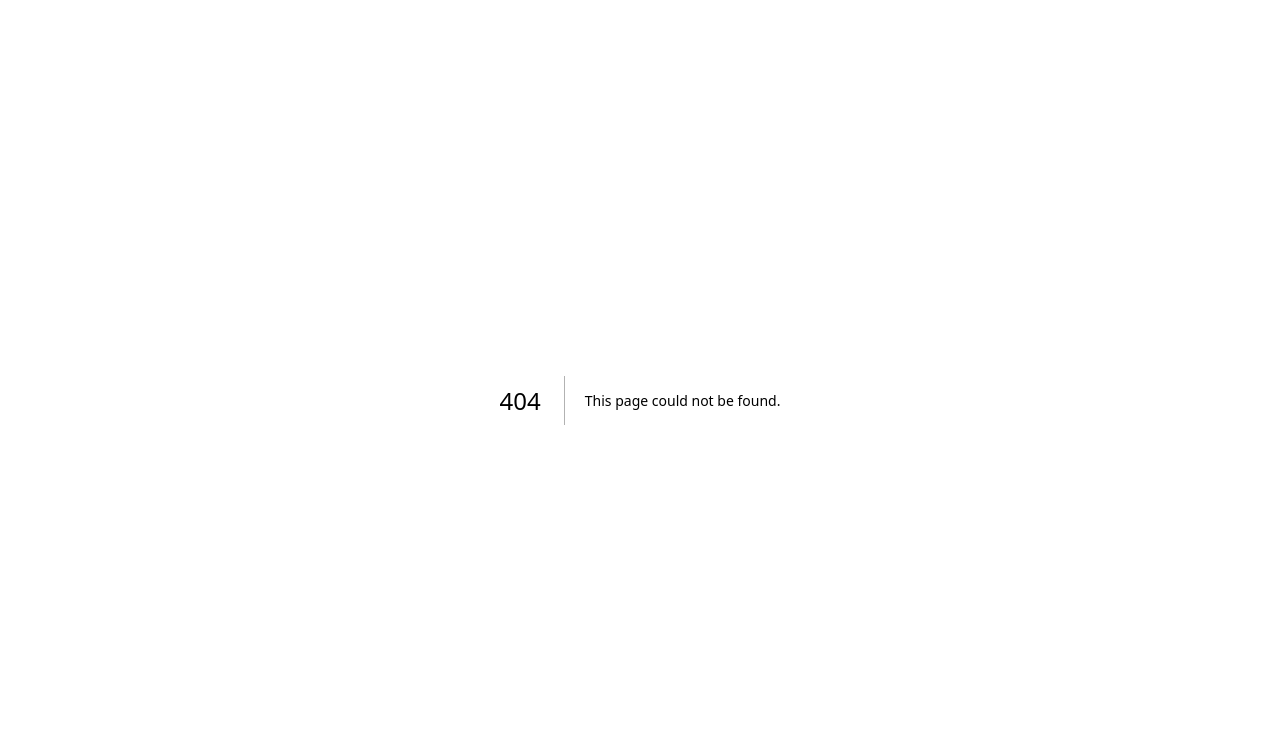
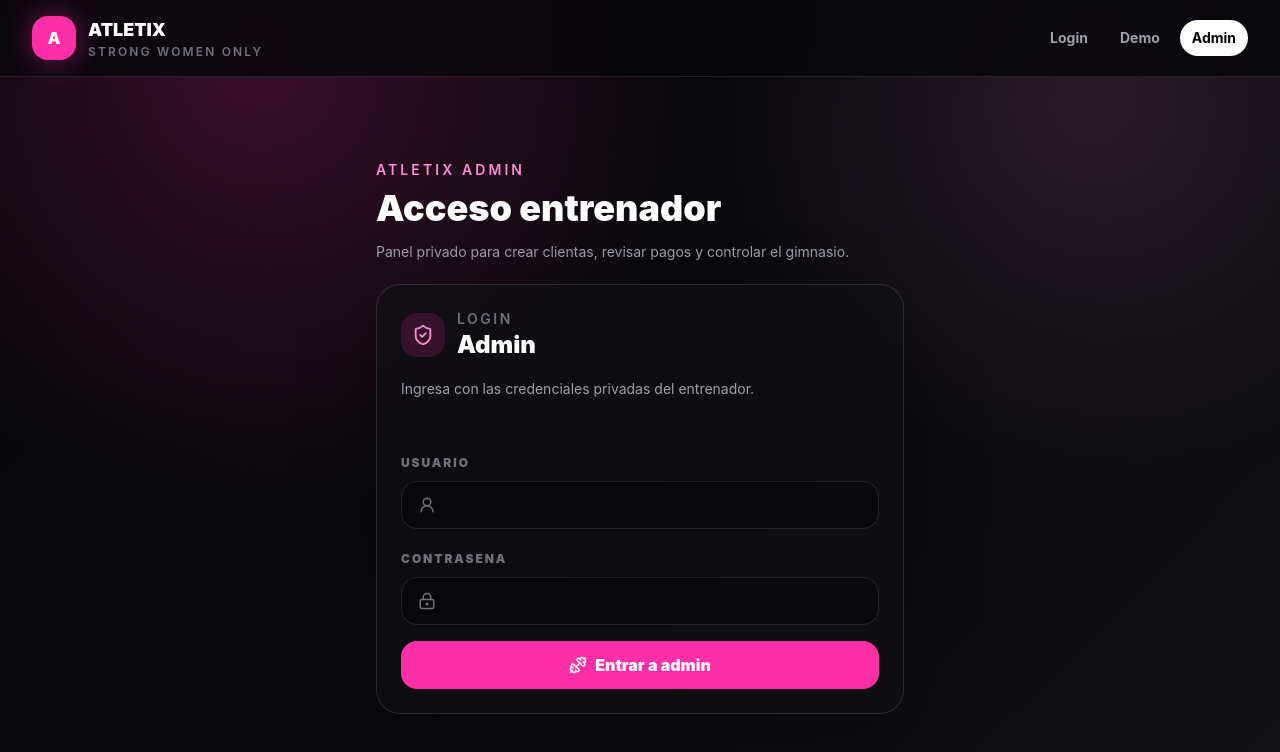
Before and after one commit to atletixsaiapp-spec/atletix, a Next.js app: page /admin/login in a window 1280 px wide. Before the commit this address had no page. Shown: the top 752 px of the page. Built offline with nearby package versions, Linux system fonts and the light colour scheme; no server answers.

Commit message:
Split admin and client login

```diff
--- /dev/null
+++ b/src/app/admin/login/page.tsx
@@ -0,0 +1,11 @@
+import { AdminLoginScreen } from "@/components/auth/login-screen";
+
+export default async function AdminLoginPage({
+  searchParams,
+}: {
+  searchParams: Promise<{ error?: string }>;
+}) {
+  const { error } = await searchParams;
+
+  return <AdminLoginScreen error={error} />;
+}
--- a/src/app/auth/actions.ts
+++ b/src/app/auth/actions.ts
@@ -17,15 +17,15 @@ export async function signIn(formData: FormData) {
     const username = String(formData.get("username") ?? "").trim();
 
     if (!username || !password) {
-      redirect("/?error=missing_credentials");
+      redirect("/admin/login?error=missing_credentials");
     }
 
     if (!getAdminCredentials()) {
-      redirect("/?error=admin_not_configured");
+      redirect("/admin/login?error=admin_not_configured");
     }
 
     if (!isAdminCredentialMatch({ password, username })) {
-      redirect("/?error=invalid_credentials");
+      redirect("/admin/login?error=invalid_credentials");
     }
 
     createAdminSessionCookie(await cookies());
@@ -35,7 +35,7 @@ export async function signIn(formData: FormData) {
   const email = String(formData.get("email") ?? "").trim();
 
   if (!email || !password) {
-    redirect("/?error=missing_credentials");
+    redirect("/login?error=missing_credentials");
   }
 
   const supabase = createClient(await cookies());
@@ -45,7 +45,7 @@ export async function signIn(formData: FormData) {
   });
 
   if (error) {
-    redirect("/?error=invalid_credentials");
+    redirect("/login?error=invalid_credentials");
   }
 
   redirect("/dashboard");
--- a/src/app/login/page.tsx
+++ b/src/app/login/page.tsx
@@ -1,4 +1,4 @@
-import { LoginScreen } from "@/components/auth/login-screen";
+import { ClientLoginScreen } from "@/components/auth/login-screen";
 
 export default async function LoginPage({
   searchParams,
@@ -7,5 +7,5 @@ export default async function LoginPage({
 }) {
   const { error } = await searchParams;
 
-  return <LoginScreen error={error} />;
+  return <ClientLoginScreen error={error} />;
 }
--- a/src/app/page.tsx
+++ b/src/app/page.tsx
@@ -1,11 +1,5 @@
-import { LoginScreen } from "@/components/auth/login-screen";
+import { redirect } from "next/navigation";
 
-export default async function Home({
-  searchParams,
-}: {
-  searchParams: Promise<{ error?: string }>;
-}) {
-  const { error } = await searchParams;
-
-  return <LoginScreen error={error} />;
+export default function Home() {
+  redirect("/login");
 }
--- a/src/components/auth/login-screen.tsx
+++ b/src/components/auth/login-screen.tsx
@@ -10,7 +10,7 @@ const errorCopy: Record<string, string> = {
   admin_required: "Necesitas una cuenta administradora para entrar al panel.",
 };
 
-export function LoginScreen({ error }: { error?: string }) {
+export function ClientLoginScreen({ error }: { error?: string }) {
   return (
     <main className="atletix-shell min-h-screen">
       <TopNav active="login" />
@@ -41,18 +41,12 @@ export function LoginScreen({ error }: { error?: string }) {
           </div>
         </div>
 
-        <div className="grid gap-6 lg:grid-cols-2">
+        <div className="mx-auto w-full max-w-lg">
           <LoginPanel
             role="member"
             title="Clienta"
             subtitle="Entra con la cuenta activada por ATLETIX."
             icon={<UserRound size={22} />}
-          />
-          <LoginPanel
-            role="admin"
-            title="Admin"
-            subtitle="Panel privado para entrenador y administracion."
-            icon={<ShieldCheck size={22} />}
           />
         </div>
 
@@ -61,6 +55,43 @@ export function LoginScreen({ error }: { error?: string }) {
             {errorCopy[error] ?? "No pudimos completar el acceso."}
           </div>
         ) : null}
+      </section>
+    </main>
+  );
+}
+
+export function AdminLoginScreen({ error }: { error?: string }) {
+  return (
+    <main className="atletix-shell min-h-screen">
+      <TopNav active="admin" />
+
+      <section className="mx-auto flex min-h-[calc(100vh-80px)] w-full max-w-xl items-center px-4 py-8 sm:px-6">
+        <div className="w-full">
+          <div className="mb-5">
+            <p className="text-sm font-semibold uppercase tracking-[0.22em] text-[#ff8bd8]">
+              ATLETIX Admin
+            </p>
+            <h1 className="mt-2 text-3xl font-black tracking-normal text-white sm:text-4xl">
+              Acceso entrenador
+            </h1>
+            <p className="mt-3 text-sm leading-6 text-zinc-400">
+              Panel privado para crear clientas, revisar pagos y controlar el gimnasio.
+            </p>
+          </div>
+
+          <LoginPanel
+            role="admin"
+            title="Admin"
+            subtitle="Ingresa con las credenciales privadas del entrenador."
+            icon={<ShieldCheck size={22} />}
+          />
+
+          {error ? (
+            <div className="mt-4 rounded-2xl border border-red-300/20 bg-red-400/10 p-4 text-sm font-semibold text-red-100">
+              {errorCopy[error] ?? "No pudimos completar el acceso."}
+            </div>
+          ) : null}
+        </div>
       </section>
     </main>
   );
--- a/src/lib/auth.ts
+++ b/src/lib/auth.ts
@@ -10,7 +10,7 @@ export async function requireUser() {
   } = await supabase.auth.getUser();
 
   if (!user) {
-    redirect("/");
+    redirect("/login");
   }
 
   return { supabase, user };
@@ -37,7 +37,7 @@ export async function requireAdmin() {
   } = await supabase.auth.getUser();
 
   if (!user) {
-    redirect("/");
+    redirect("/admin/login");
   }
 
   const { data: profile, error } = await supabase
@@ -47,7 +47,7 @@ export async function requireAdmin() {
     .maybeSingle();
 
   if (error || profile?.role !== "admin") {
-    redirect("/?error=admin_required");
+    redirect("/admin/login?error=admin_required");
   }
 
   return { supabase, user, profile };
```
Also changed, not shown: 1 other file (tests, documents, lock files or other folders).
